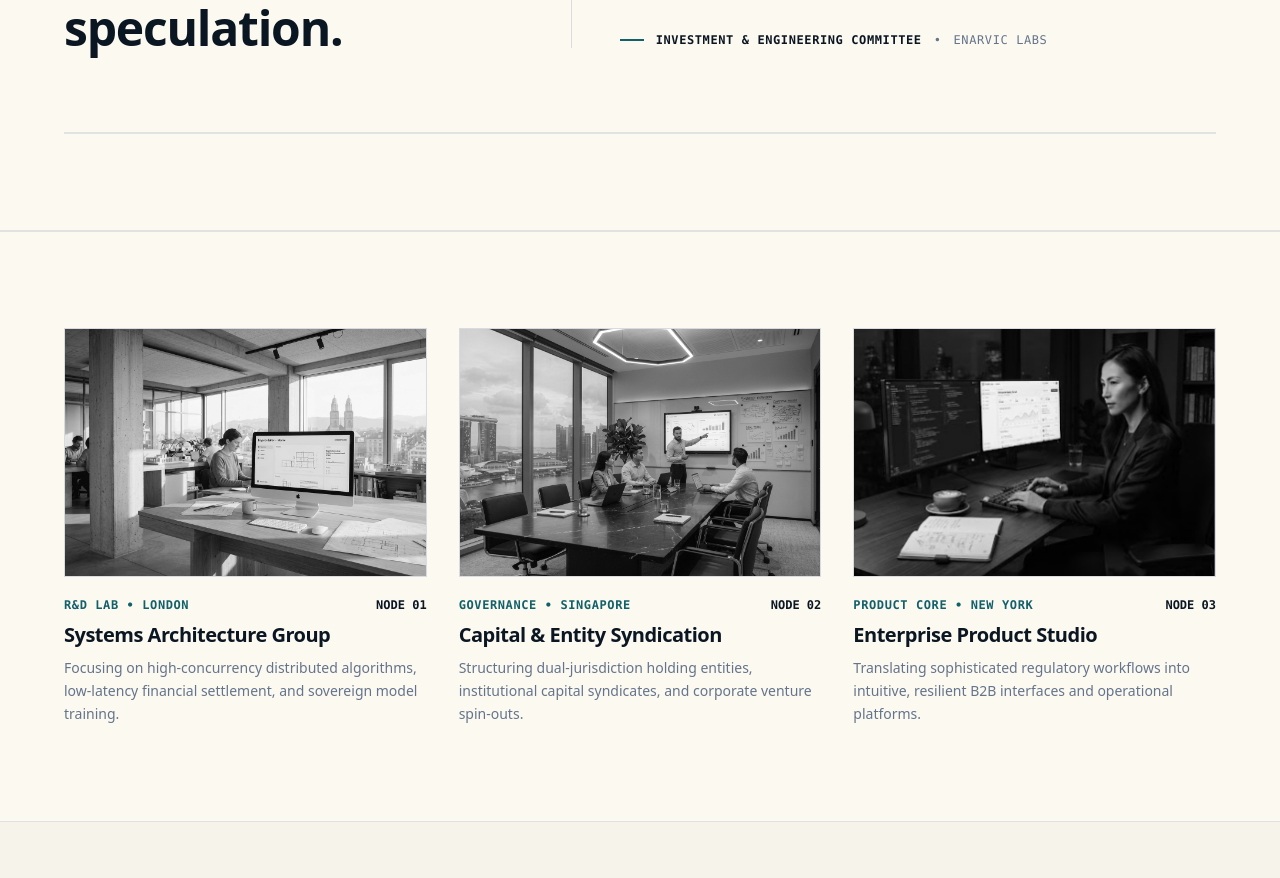
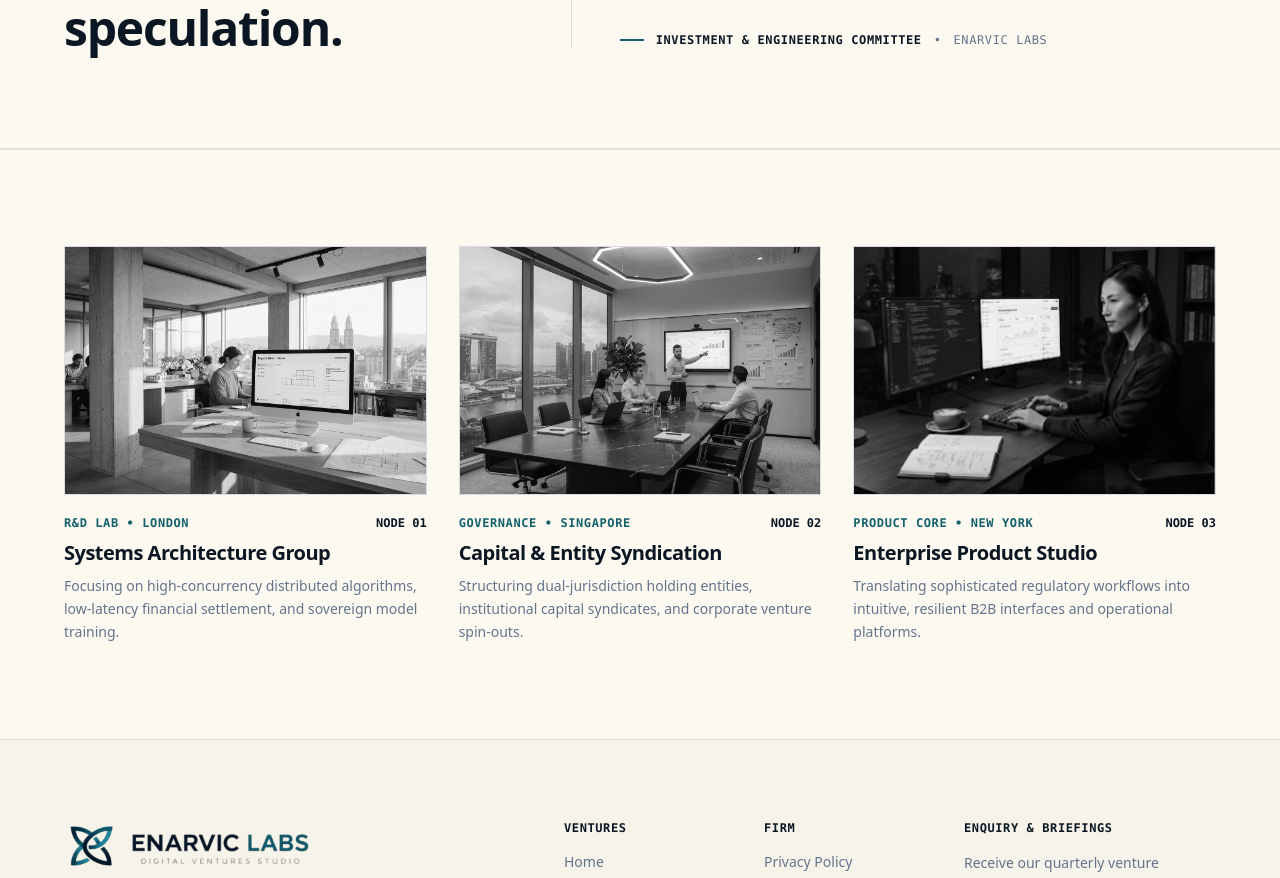
Before and after one commit to AhmedGhonim1998/enarviclabs, an Angular app: page / in a window 1280 px wide. Shown: the part 2140-3018 px from the top of the page. Built offline with nearby package versions, Linux system fonts and the light colour scheme.

Commit message:
line removed from home page

```diff
--- a/src/app/pages/home/home.html
+++ b/src/app/pages/home/home.html
@@ -326,9 +326,7 @@
     </div>
 
   </div>
-  <div class="mt-20 border-t border-b border-gray-300/60">
 
-  </div>
 </section>
 
 
```
